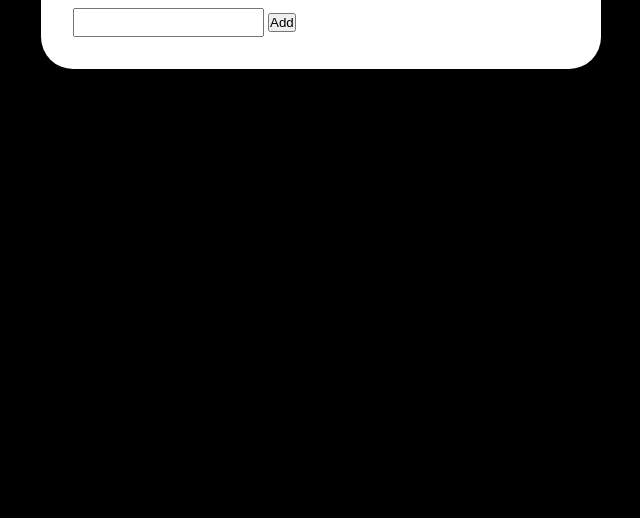
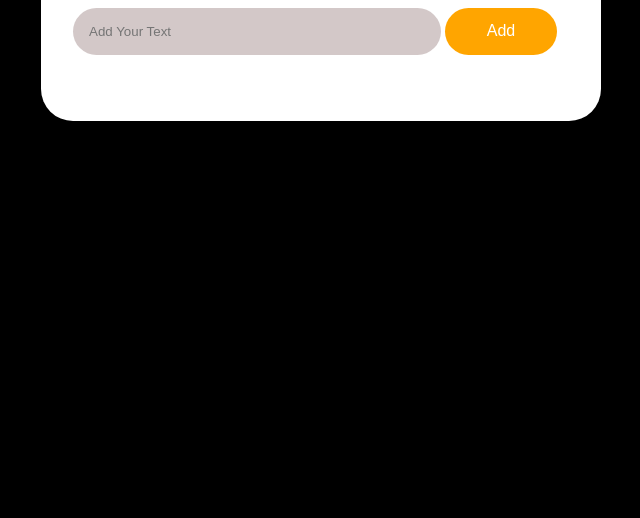
Before and after one commit to MKAIF5/JS-Todo-App, a plain HTML site: page index.html in a window 1280 px wide. Shown: the part 282-800 px from the top of the page, without its empty margins (319-959 px from the left). Drawn offline with Linux system fonts and the light colour scheme.

Commit message:
50% Work Completed

```diff
--- a/index.html
+++ b/index.html
@@ -16,14 +16,14 @@
         />
       </div>
       <br />
-
       <div class="main-inp">
         <form>
-            <input type="text" name="" id="inp">
-            <button>Add</button>
+          <input placeholder="Add Your Text" type="text" name="" id="inp" />
+          <button>Add</button>
         </form>
       </div>
-      <ul>
+      <br />
+      <ul id="ul">
 
       </ul>
     </div>
--- a/script.js
+++ b/script.js
@@ -0,0 +1,16 @@
+const input = document.getElementById("inp");
+const ul = document.getElementById("ul");
+const form = document.querySelector("form");
+
+form.addEventListener("submit", (event) => {
+    event.preventDefault();
+
+    // console.log(input.value);
+
+    const li = document.createElement("li");
+    ul.appendChild(li);
+    li.className = "li"
+    li.innerHTML = input.value
+
+    form.reset()
+})
--- a/style.css
+++ b/style.css
@@ -35,5 +35,37 @@ img{
 }
 
 .main-inp input{
-    padding: 5px;
+    width: 23rem;
+    padding: 1rem;
+    border-radius: 3rem;
+    border: none;
+    background-color: rgb(211, 200, 200);
+    color: black;
+    border: none;
 }
+
+.main-inp button{
+    background-color: orange;
+    color: white;
+    font-size: 1rem;
+    padding: 0.9rem;
+    border: none;
+    border-radius: 3rem;
+    width: 7rem;
+}
+
+#ul{
+    list-style: none;
+    padding: 0.5rem;
+    font-size: 1.1rem;
+    font-family: sans-serif;
+    color: rgb(57, 54, 54);
+    text-transform: capitalize;
+    line-height: 1.7rem;
+}
+
+.li{
+    background-color: rgb(233, 225, 225);
+    padding: 0.9rem;
+    border-radius: 1rem;
+}
```
